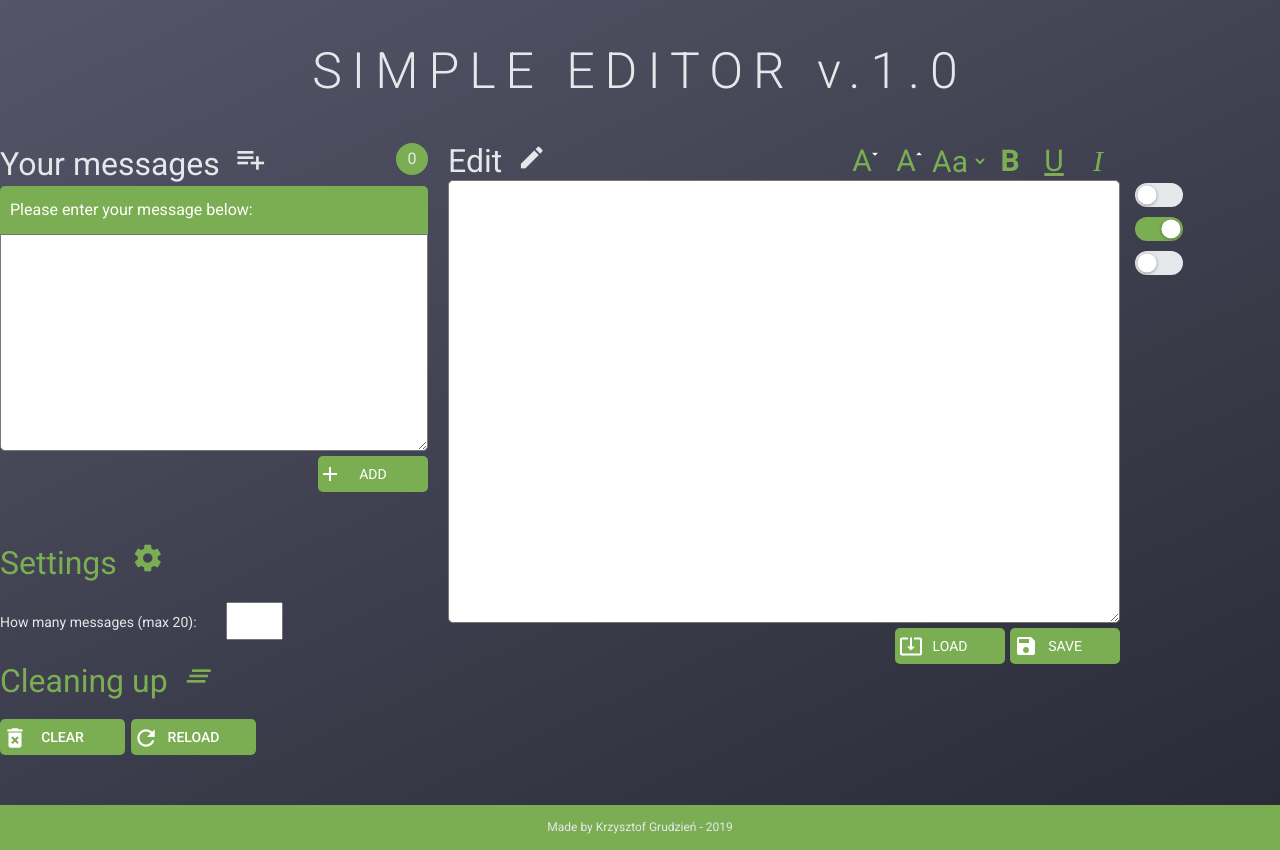
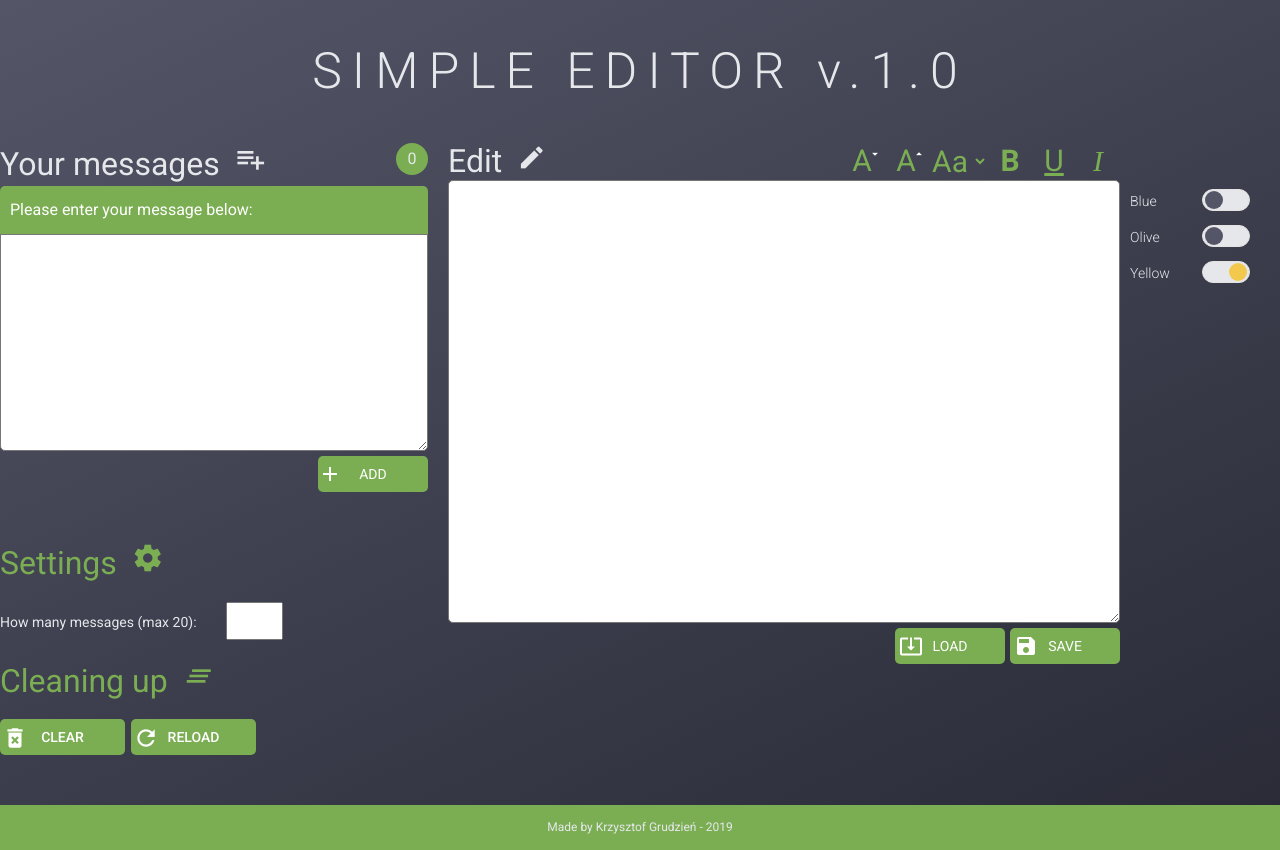
Before and after one commit to KrzysztofGrudzien/simple-editor, a website: page src/content/index.html in a window 1280 px wide. Drawn offline with nearby package versions, Linux system fonts and the light colour scheme; files that its build step writes are made by us from their sources.

Commit message:
fix: add input type radio instead checkbox and change styles

```diff
--- a/src/content/index.html
+++ b/src/content/index.html
@@ -89,9 +89,12 @@
         </main>
         <aside class="sidebar">
             <div class="sidebar__theme-switchers">
-                <input type="checkbox" class="sidebar__switcher sidebar__switcher--blue">
-                <input type="checkbox" class="sidebar__switcher sidebar__switcher--olive" checked>
-                <input type="checkbox" class="sidebar__switcher sidebar__switcher--yellow">
+                <input type="radio" id="blue" class="sidebar__input sidebar__input--blue-js" name="theme" checked>
+                <label for="blue" class="sidebar__label sidebar__label--blue-js">Blue</label>
+                <input type="radio" id="olive" class="sidebar__input sidebar__input--olive-js" name="theme">
+                <label for="olive" class="sidebar__label sidebar__label--olive-js">Olive</label>
+                <input type="radio" id="yellow" class="sidebar__input sidebar__input--yellow-js" name="theme" checked>
+                <label for="yellow" class="sidebar__label sidebar__label--yellow-js">Yellow</label>
             </div>
         </aside>
         <footer class="footer">
--- a/src/scss/components/switchers.scss
+++ b/src/scss/components/switchers.scss
@@ -2,118 +2,84 @@
 /*          THEMES SWITCHERS          */
 /* ================================== */
 
-.sidebar__switcher {
-    margin-bottom: 10px;
-    margin-left: 10px;
+.sidebar {
+
+    &__theme-switchers {
+        margin-left: 5px;
+        font-weight: 300;
     }
 
-/* ------------- OLIVE SWITCHER ------------- */
-
-input[type=checkbox].sidebar__switcher--olive {
+    &__label {
+        cursor: pointer;
+        padding-right: 5px;
         position: relative;
-    width: 48px;
-    height: 24px;
-    appearance: none;
-    -moz-appearance: none;
-    -webkit-appearance: none;
-    border-radius: 24px;
-    background-color: $light-grey;
-    transition: background-color 0.1s ease-in-out;
-    outline: 0;
-    cursor: pointer;
+        display: block;
+        font-size: 14px;
+        padding: 10px 0;
     }
 
-input[type=checkbox].sidebar__switcher--olive:checked {
-    background-color: $olive;
+    &__input[type="radio"] {
+        position: absolute;
+        visibility: hidden !important;
     }
 
-input[type=checkbox].sidebar__switcher--olive::after {
+/* --------- MAIN SWITCHER --------- */
+
+    &__input[type="radio"] + &__label {
+        &::before,
+        &::after {
         content: '';
         position: absolute;
-    width: 24px;
-    height: 24px;
-    background-color: $white;
-    border-radius: 24px;
-    transform: scale(0.8);
-    left: 0;
-    transition: left 0.1s ease-in-out;
-    box-shadow: 0 1px 4px rgba(0,0,0,.4);
+        top: 50%;
+        margin-top: -12px;
+        box-sizing: border-box;
         }
 
-input[type=checkbox].sidebar__switcher--olive:checked::after {
-    left: 24px;
+        &::before {
+        width: 48px;
+        height: 22px;
+        right: 30px;
+        background: $light-grey;
+        border: 1px solid #e4e3e1;
+        border-radius: 15px;
+
         }
 
-/* ------------- BLUE SWITCHER ------------- */
-
-input[type=checkbox].sidebar__switcher--blue {
-    position: relative;
-    width: 48px;
-    height: 24px;
-    appearance: none;
-    -moz-appearance: none;
-    -webkit-appearance: none;
-    border-radius: 24px;
-    background-color: $light-grey;
-    transition: background-color 0.1s ease-in-out;
-    outline: 0;
-    cursor: pointer;
+        &::after {
+        width: 18px;
+        height: 18px;
+        margin-top: -10px;
+        right: 57px;
+        background: $grey;
+        border-radius: 50%;
+        transition: all 200ms ease-out;
+        }
     }
 
-input[type=checkbox].sidebar__switcher--blue:checked {
-    background-color: $blue;
+ /* --------- OLIVE SWITCHER --------- */
+
+    &__input--olive-js[type="radio"]:checked + &__label--olive-js {
+        &::after {
+        right: 33px;
+        background: $olive;
+        }
     }
 
-input[type=checkbox].sidebar__switcher--blue::after {
-    content: '';
-    position: absolute;
-    width: 24px;
-    height: 24px;
-    background-color: $white;
-    border-radius: 24px;
-    transform: scale(0.8);
-    left: 0;
-    transition: left 0.1s ease-in-out;
-     box-shadow: 0 1px 4px rgba(0,0,0,.4);
+/* --------- BLUE SWITCHER ---------- */
+
+    &__input--blue-js[type="radio"]:checked + &__label--blue-js {
+        &::after {
+        right: 33px;
+        background: $blue;
+        }
     }
 
-input[type=checkbox].sidebar__switcher--blue:checked::after {
-    left: 24px;
+/* --------- YELLOW SWITCHER --------- */
+
+    &__input--yellow-js[type="radio"]:checked + &__label--yellow-js {
+        &::after {
+        right: 33px;
+        background: $yellow;
         }
-
-/* ------------- YELLOW SWITCHER ------------- */
-
-input[type=checkbox].sidebar__switcher--yellow {
-    position: relative;
-    width: 48px;
-    height: 24px;
-    appearance: none;
-    -moz-appearance: none;
-    -webkit-appearance: none;
-    border-radius: 24px;
-    background-color: $light-grey;
-    transition: background-color 0.1s ease-in-out;
-    outline: 0;
-    cursor: pointer;
     }
-
-input[type=checkbox].sidebar__switcher--yellow:checked {
-    background-color: $yellow;
 }
-
-input[type=checkbox].sidebar__switcher--yellow::after {
-    content: '';
-    position: absolute;
-    width: 24px;
-    height: 24px;
-    background-color: $white;
-    border-radius: 24px;
-    transform: scale(0.8);
-    left: 0;
-    transition: left 0.1s ease-in-out;
-    box-shadow: 0 1px 4px rgba(0,0,0,.4);
-}
-
-input[type=checkbox].sidebar__switcher--yellow:checked::after {
-    left: 24px;
-}
--- a/src/scss/utils/_animations.scss
+++ b/src/scss/utils/_animations.scss
@@ -1,3 +1,9 @@
+/* ================================== */
+/*             ANIMATIONS             */
+/* ================================== */
+
+/* ---------- MESSAGE ALERT --------- */
+
 @keyframes slideDownUp {
     0% { margin-top: -48px;}
     10% { margin-top: 0;}
```
Lines whose indentation alone changed are shown as unchanged.
